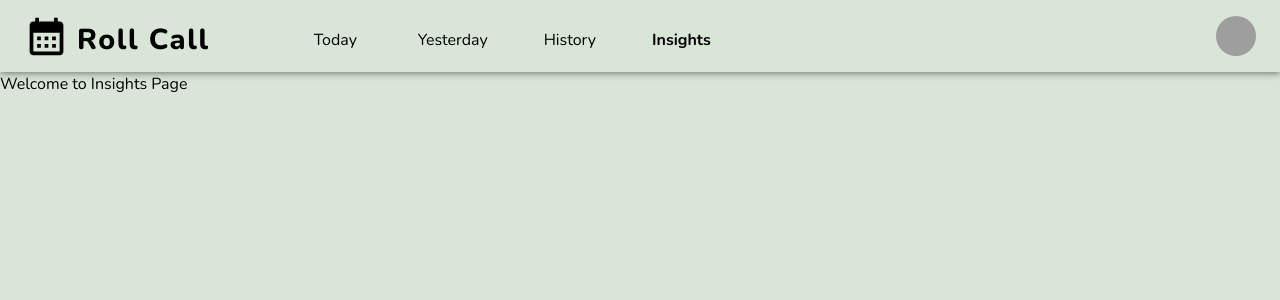
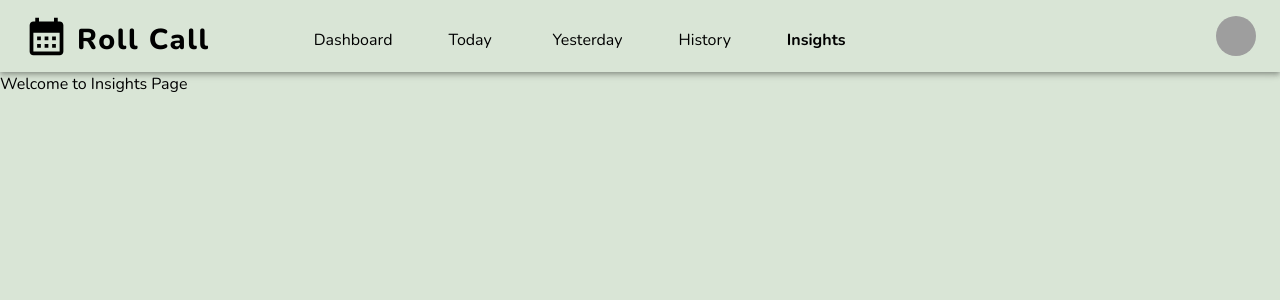
Before and after one commit to KarolinaTchiling/project-roll-call, a React (Vite) app in the folder frontend/: page /insights in a window 1280 px wide. Shown: the top 300 px of the page. Built offline with nearby package versions, Linux system fonts and the light colour scheme; grey boxes are pictures that could not be loaded.

Commit message:
21--Connected DashboardPage to Navbar

```diff
--- a/frontend/src/components/Navbar.tsx
+++ b/frontend/src/components/Navbar.tsx
@@ -15,6 +15,7 @@ import { Link, useLocation } from 'react-router-dom';
 
 // This is a navigation bar component which routes to different pages
 const pages = [
+  { label: 'Dashboard', path: '/dashboard' },
   { label: 'Today', path: '/today' },
   { label: 'Yesterday', path: '/yesterday' },
   { label: 'History', path: '/history' },
```
